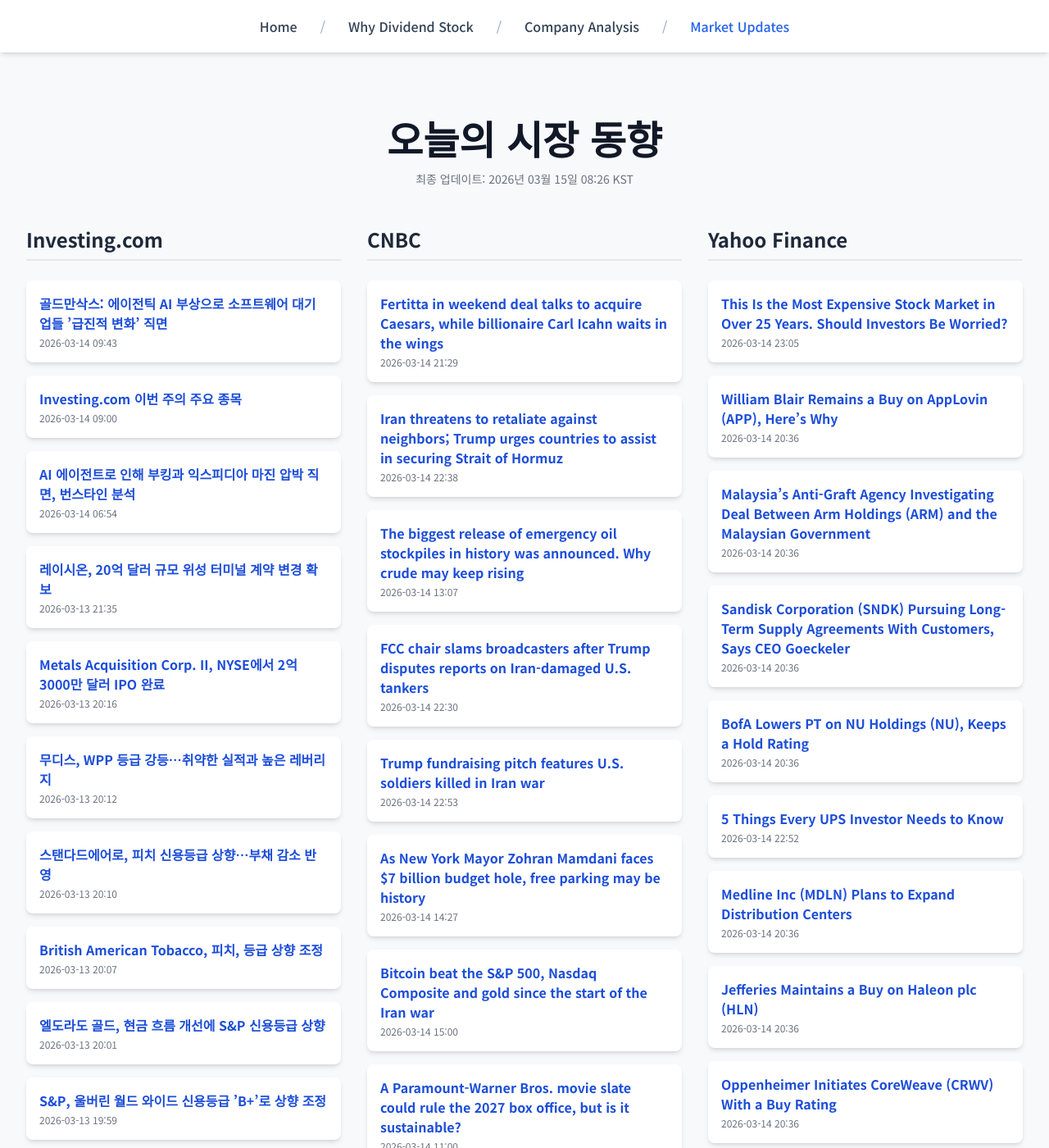
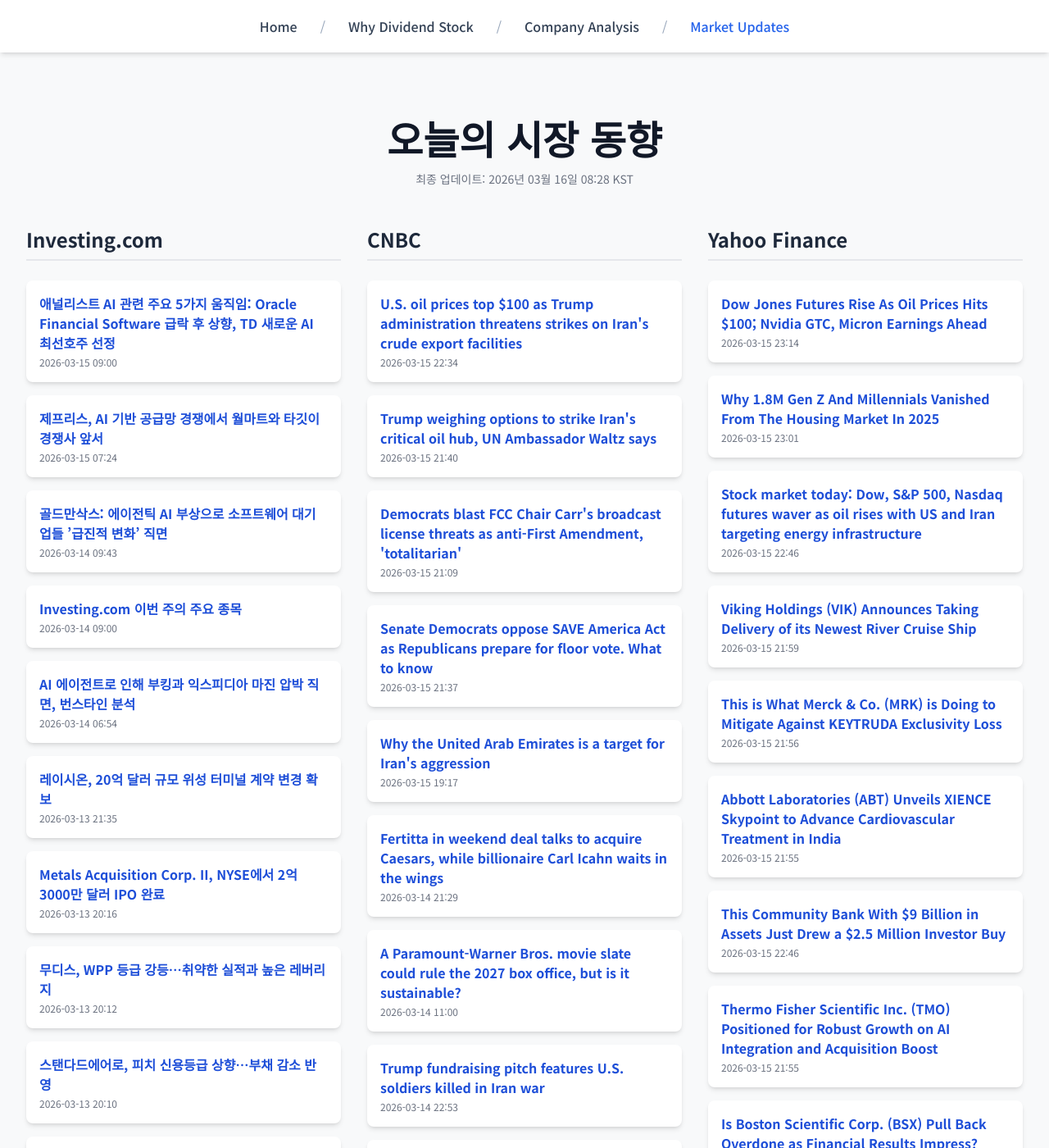
Before and after one commit to Kay-Hwang/my-company-analysis, a Jekyll site: the page built from market-updates.html, in a window 1280 px wide and 1400 px high. Shown: the whole window at 82% size. Built offline with Jekyll 4.4.1, drawn with Linux system fonts in a browser that asks for light colours; nearby versions of some CDN libraries; a script that is not in the unit is left out; some of the changed text lies outside the part shown.

Commit message:
Update daily data

```diff
--- a/_data/latest_data.json
+++ b/_data/latest_data.json
@@ -1,7 +1,19 @@
 {
-  "lastUpdated": "2026년 03월 15일 08:26 KST",
+  "lastUpdated": "2026년 03월 16일 08:28 KST",
   "news": {
     "investing": [
+      {
+        "title": "애널리스트 AI 관련 주요 5가지 움직임: Oracle Financial Software 급락 후 상향, TD 새로운 AI 최선호주 선정",
+        "link": "https://kr.investing.com/news/stock-market-news/article-1864234",
+        "pubDate": "2026-03-15 09:00:02",
+        "summary": "애널리스트 AI 관련 주요 5가지 움직임: Oracle Financial Software 급락 후 상향, TD 새로운 AI 최선호주 선정"
+      },
+      {
+        "title": "제프리스, AI 기반 공급망 경쟁에서 월마트와 타깃이 경쟁사 앞서",
+        "link": "https://kr.investing.com/news/stock-market-news/article-1864228",
+        "pubDate": "2026-03-15 07:24:46",
+        "summary": "제프리스, AI 기반 공급망 경쟁에서 월마트와 타깃이 경쟁사 앞서"
+      },
       {
         "title": "골드만삭스: 에이전틱 AI 부상으로 소프트웨어 대기업들 ’급진적 변화’ 직면",
         "link": "https://kr.investing.com/news/stock-market-news/article-1864122",
@@ -49,21 +61,39 @@
         "link": "https://kr.investing.com/news/stock-market-news/article-93CH-1863878",
         "pubDate": "2026-03-13 20:07:51",
         "summary": "British American Tobacco, 피치, 등급 상향 조정"
-      },
-      {
-        "title": "엘도라도 골드, 현금 흐름 개선에 S&P 신용등급 상향",
-        "link": "https://kr.investing.com/news/stock-market-news/article-93CH-1863870",
-        "pubDate": "2026-03-13 20:01:51",
-        "summary": "엘도라도 골드, 현금 흐름 개선에 S&P 신용등급 상향"
-      },
-      {
-        "title": "S&P, 울버린 월드 와이드 신용등급 ’B+’로 상향 조정",
-        "link": "https://kr.investing.com/news/stock-market-news/article-93CH-1863867",
-        "pubDate": "2026-03-13 19:59:57",
-        "summary": "S&P, 울버린 월드 와이드 신용등급 ’B+’로 상향 조정"
       }
     ],
     "cnbc": [
+      {
+        "title": "U.S. oil prices top $100 as Trump administration threatens strikes on Iran's crude export facilities",
+        "link": "https://www.cnbc.com/2026/03/15/oil-prices-today-iran-war.html",
+        "pubDate": "Sun, 15 Mar 2026 22:34:40 GMT",
+        "summary": "The U.S. strikes on Kharg Island and Trump's threat to hit Iran's oil infrastructure mark a major escalation in the war, according to JPMorgan."
+      },
+      {
+        "title": "Trump weighing options to strike Iran's critical oil hub, UN Ambassador Waltz says",
+        "link": "https://www.cnbc.com/2026/03/15/iran-war.html",
+        "pubDate": "Sun, 15 Mar 2026 21:40:46 GMT",
+        "summary": "Israel says it has killed two senior Iranian intelligence officials as oil loading reportedly resumes in the UAE's Fujairah port following a fire."
+      },
+      {
+        "title": "Democrats blast FCC Chair Carr's broadcast license threats as anti-First Amendment, 'totalitarian'",
+        "link": "https://www.cnbc.com/2026/03/15/trump-iran-war-fcc-carr-broadcast-license.html",
+        "pubDate": "Sun, 15 Mar 2026 21:09:45 GMT",
+        "summary": "Carr on Saturday blasted broadcasters shortly after President Donald Trump called reports that Iran struck five U.S. tanker planes \"fake news.\""
+      },
+      {
+        "title": "Senate Democrats oppose SAVE America Act as Republicans prepare for floor vote. What to know",
+        "link": "https://www.cnbc.com/2026/03/15/trump-save-america-act-senate-2026-elections.html",
+        "pubDate": "Sun, 15 Mar 2026 21:37:47 GMT",
+        "summary": "Senate Democrats remain opposed to SAVE America Act as Republicans prepare for floor vote this week. Here's what to know."
+      },
+      {
+        "title": "Why the United Arab Emirates is a target for Iran's aggression",
+        "link": "https://www.cnbc.com/2026/03/15/iran-us-war-uae-target-aggression.html",
+        "pubDate": "Sun, 15 Mar 2026 19:17:46 GMT",
+        "summary": "Iran is looking to test a state that has positioned itself as the Gulf's safest bridge between East and West — and the future of the region."
+      },
       {
         "title": "Fertitta in weekend deal talks to acquire Caesars, while billionaire Carl Icahn waits in the wings",
         "link": "https://www.cnbc.com/2026/03/14/fertitta-caesars-talks-casino-acquisition.html",
@@ -71,22 +101,10 @@
         "summary": "The deal, if it gets done, would not be finalized until early April and is not expected to close until 2027."
       },
       {
-        "title": "Iran threatens to retaliate against neighbors; Trump urges countries to assist in securing Strait of Hormuz",
-        "link": "https://www.cnbc.com/2026/03/13/trump-says-us-obliterated-military-targets-on-irans-kharg-island-but-didnt-wipe-out-oil-infrastructure.html",
-        "pubDate": "Sat, 14 Mar 2026 22:38:48 GMT",
-        "summary": "President Trump said in a Truth Social post that he directed U.S. Central Command to execute a bombing raid that \"obliterated\" military targets on Kharg Island."
-      },
-      {
-        "title": "The biggest release of emergency oil stockpiles in history was announced. Why crude may keep rising",
-        "link": "https://www.cnbc.com/2026/03/14/iran-war-iea-oil-stockpile-spr-strait-hormuz.html",
-        "pubDate": "Sat, 14 Mar 2026 13:07:11 GMT",
-        "summary": "Oil prices have surged more than 17% since the International Energy Agency announced the largest release of crude stockpiles in its 50-year history."
-      },
-      {
-        "title": "FCC chair slams broadcasters after Trump disputes reports on Iran-damaged U.S. tankers",
-        "link": "https://www.cnbc.com/2026/03/14/trump-iran-war-fcc-chair-carr-broadcasters.html",
-        "pubDate": "Sat, 14 Mar 2026 22:30:28 GMT",
-        "summary": "FCC Chair Brendan Carr blasted broadcasters shortly after President Donald Trump called reports that Iran struck five U.S. tanker planes \"fake news.\""
+        "title": "A Paramount-Warner Bros. movie slate could rule the 2027 box office, but is it sustainable?",
+        "link": "https://www.cnbc.com/2026/03/14/paramount-wbd-2027-movie-slate.html",
+        "pubDate": "Sat, 14 Mar 2026 11:00:01 GMT",
+        "summary": "Paramount CEO David Ellison has said he wants to make 30 movies a year and has franchises like Godzilla-Kong, Superman and Sonic the Hedgehog to lean on."
       },
       {
         "title": "Trump fundraising pitch features U.S. soldiers killed in Iran war",
@@ -95,96 +113,78 @@
         "summary": "The email solicitation to benefit Trump’s PAC also offers donors “private national security briefings.”"
       },
       {
-        "title": "As New York Mayor Zohran Mamdani faces $7 billion budget hole, free parking may be history",
-        "link": "https://www.cnbc.com/2026/03/14/mayor-zohran-mamdani-new-york-budget-deficit-parking-tax.html",
-        "pubDate": "Sat, 14 Mar 2026 14:27:41 GMT",
-        "summary": "New York City Mayor Zohran Mamdani is facing a $7 billion budget hole, and the free parking NYC residents have taken for granted may be a revenue opportunity."
+        "title": "Kalshi co-founder Luana Lopes Lara on the biggest prediction markets risks she has ever taken",
+        "link": "https://www.cnbc.com/2026/03/14/kalshi-prediction-markets-bet-luana-lopes-lara.html",
+        "pubDate": "Sat, 14 Mar 2026 14:42:44 GMT",
+        "summary": "Luana Lopes Lara, co-founder of prediction markets startup Kalshi, tells CNBC about the biggest bets she ever made on the way to billionaire status."
       },
       {
-        "title": "Bitcoin beat the S&P 500, Nasdaq Composite and gold since the start of the Iran war",
-        "link": "https://www.cnbc.com/2026/03/14/bitcoin-outperforms-sp-500-nasdaq-gold-since-the-start-of-iran-war.html",
-        "pubDate": "Sat, 14 Mar 2026 15:00:01 GMT",
-        "summary": "ProShares' Simeon Hyman is highlighting a bullish bitcoin trend."
-      },
-      {
-        "title": "A Paramount-Warner Bros. movie slate could rule the 2027 box office, but is it sustainable?",
-        "link": "https://www.cnbc.com/2026/03/14/paramount-wbd-2027-movie-slate.html",
-        "pubDate": "Sat, 14 Mar 2026 11:00:01 GMT",
-        "summary": "Paramount CEO David Ellison has said he wants to make 30 movies a year and has franchises like Godzilla-Kong, Superman and Sonic the Hedgehog to lean on."
-      },
-      {
-        "title": "IRS paper check changes trigger tax refund delays for more than 830,000 filers",
-        "link": "https://www.cnbc.com/2026/03/13/tax-refund-delays.html",
-        "pubDate": "Fri, 13 Mar 2026 18:48:09 GMT",
-        "summary": "Many filers could see tax refund delays amid the IRS shift away from paper checks. Here's what to know if you receive a CP53E notice."
-      },
-      {
-        "title": "Older women set to inherit most of $54 trillion in ‘great wealth transfer’ to widowed spouses",
-        "link": "https://www.cnbc.com/2026/03/14/great-wealth-transfer-widowed-spouses.html",
-        "pubDate": "Sat, 14 Mar 2026 13:30:01 GMT",
-        "summary": "Because females have longer life expectancies, most of the spousal transfer of assets due to death is expected to go to women. Advisors say they should prepare."
+        "title": "Top Wall Street analysts are bullish on these 3 dividend-paying energy stocks",
+        "link": "https://www.cnbc.com/2026/03/15/top-wall-street-analysts-are-bullish-on-these-3-dividend-paying-energy-stocks.html",
+        "pubDate": "Sun, 15 Mar 2026 11:42:17 GMT",
+        "summary": "TipRanks discusses three dividend-paying stocks, including Chord Energy and EOG Resources, that are highlighted by Wall Street's top pros."
       }
     ],
     "yahoo": [
       {
-        "title": "This Is the Most Expensive Stock Market in Over 25 Years. Should Investors Be Worried?",
-        "link": "https://finance.yahoo.com/news/most-expensive-stock-market-over-230500591.html",
-        "pubDate": "2026-03-14T23:05:00Z",
-        "summary": "This Is the Most Expensive Stock Market in Over 25 Years. Should Investors Be Worried?"
+        "title": "Dow Jones Futures Rise As Oil Prices Hits $100; Nvidia GTC, Micron Earnings Ahead",
+        "link": "https://www.investors.com/market-trend/stock-market-today/dow-jones-futures-oil-prices-iran-war-nvidia-gtc-micron-earnings/?src=A00220&yptr=yahoo",
+        "pubDate": "2026-03-15T23:14:57Z",
+        "summary": "Dow Jones Futures Rise As Oil Prices Hits $100; Nvidia GTC, Micron Earnings Ahead"
       },
       {
-        "title": "William Blair Remains a Buy on AppLovin (APP), Here’s Why",
-        "link": "https://finance.yahoo.com/news/william-blair-remains-buy-applovin-203620606.html",
-        "pubDate": "2026-03-14T20:36:20Z",
-        "summary": "William Blair Remains a Buy on AppLovin (APP), Here’s Why"
+        "title": "Why 1.8M Gen Z And Millennials Vanished From The Housing Market In 2025",
+        "link": "https://finance.yahoo.com/news/why-1-8m-gen-z-230109688.html",
+        "pubDate": "2026-03-15T23:01:09Z",
+        "summary": "Why 1.8M Gen Z And Millennials Vanished From The Housing Market In 2025"
       },
       {
-        "title": "Malaysia’s Anti-Graft Agency Investigating Deal Between Arm Holdings (ARM) and the Malaysian Government",
-        "link": "https://finance.yahoo.com/news/malaysia-anti-graft-agency-investigating-203619987.html",
-        "pubDate": "2026-03-14T20:36:19Z",
-        "summary": "Malaysia’s Anti-Graft Agency Investigating Deal Between Arm Holdings (ARM) and the Malaysian Government"
+        "title": "Stock market today: Dow, S&P 500, Nasdaq futures waver as oil rises with US and Iran targeting energy infrastructure",
+        "link": "https://finance.yahoo.com/news/live/stock-market-today-dow-sp-500-nasdaq-futures-waver-as-oil-rises-with-us-and-iran-targeting-energy-infrastructure-224643791.html",
+        "pubDate": "2026-03-15T22:46:43Z",
+        "summary": "Stock market today: Dow, S&P 500, Nasdaq futures waver as oil rises with US and Iran targeting energy infrastructure"
       },
       {
-        "title": "Sandisk Corporation (SNDK) Pursuing Long-Term Supply Agreements With Customers, Says CEO Goeckeler",
-        "link": "https://finance.yahoo.com/news/sandisk-corporation-sndk-pursuing-long-203617782.html",
-        "pubDate": "2026-03-14T20:36:17Z",
-        "summary": "Sandisk Corporation (SNDK) Pursuing Long-Term Supply Agreements With Customers, Says CEO Goeckeler"
+        "title": "Viking Holdings (VIK) Announces Taking Delivery of its Newest River Cruise Ship",
+        "link": "https://finance.yahoo.com/news/viking-holdings-vik-announces-taking-215903643.html",
+        "pubDate": "2026-03-15T21:59:03Z",
+        "summary": "Viking Holdings (VIK) Announces Taking Delivery of its Newest River Cruise Ship"
       },
       {
-        "title": "BofA Lowers PT on NU Holdings (NU), Keeps a Hold Rating",
-        "link": "https://finance.yahoo.com/news/bofa-lowers-pt-nu-holdings-203616578.html",
-        "pubDate": "2026-03-14T20:36:16Z",
-        "summary": "BofA Lowers PT on NU Holdings (NU), Keeps a Hold Rating"
+        "title": "This is What Merck & Co. (MRK) is Doing to Mitigate Against KEYTRUDA Exclusivity Loss",
+        "link": "https://finance.yahoo.com/news/merck-co-mrk-doing-mitigate-215651699.html",
+        "pubDate": "2026-03-15T21:56:51Z",
+        "summary": "This is What Merck & Co. (MRK) is Doing to Mitigate Against KEYTRUDA Exclusivity Loss"
       },
       {
-        "title": "5 Things Every UPS Investor Needs to Know",
-        "link": "https://finance.yahoo.com/news/5-things-every-ups-investor-225200903.html",
-        "pubDate": "2026-03-14T22:52:00Z",
-        "summary": "5 Things Every UPS Investor Needs to Know"
+        "title": "Abbott Laboratories (ABT) Unveils XIENCE Skypoint to Advance Cardiovascular Treatment in India",
+        "link": "https://finance.yahoo.com/news/abbott-laboratories-abt-unveils-xience-215549070.html",
+        "pubDate": "2026-03-15T21:55:49Z",
+        "summary": "Abbott Laboratories (ABT) Unveils XIENCE Skypoint to Advance Cardiovascular Treatment in India"
       },
       {
-        "title": "Medline Inc (MDLN) Plans to Expand Distribution Centers",
-        "link": "https://finance.yahoo.com/news/medline-inc-mdln-plans-expand-203614150.html",
-        "pubDate": "2026-03-14T20:36:14Z",
-        "summary": "Medline Inc (MDLN) Plans to Expand Distribution Centers"
+        "title": "This Community Bank With $9 Billion in Assets Just Drew a $2.5 Million Investor Buy",
+        "link": "https://finance.yahoo.com/news/community-bank-9-billion-assets-224614698.html",
+        "pubDate": "2026-03-15T22:46:14Z",
+        "summary": "This Community Bank With $9 Billion in Assets Just Drew a $2.5 Million Investor Buy"
       },
       {
-        "title": "Jefferies Maintains a Buy on Haleon plc (HLN)",
-        "link": "https://finance.yahoo.com/news/jefferies-maintains-buy-haleon-plc-203613155.html",
-        "pubDate": "2026-03-14T20:36:13Z",
-        "summary": "Jefferies Maintains a Buy on Haleon plc (HLN)"
+        "title": "Thermo Fisher Scientific Inc. (TMO) Positioned for Robust Growth on AI Integration and Acquisition Boost",
+        "link": "https://finance.yahoo.com/news/thermo-fisher-scientific-inc-tmo-215504441.html",
+        "pubDate": "2026-03-15T21:55:04Z",
+        "summary": "Thermo Fisher Scientific Inc. (TMO) Positioned for Robust Growth on AI Integration and Acquisition Boost"
       },
       {
-        "title": "Oppenheimer Initiates CoreWeave (CRWV) With a Buy Rating",
-        "link": "https://finance.yahoo.com/news/oppenheimer-initiates-coreweave-crwv-buy-203611677.html",
-        "pubDate": "2026-03-14T20:36:11Z",
-        "summary": "Oppenheimer Initiates CoreWeave (CRWV) With a Buy Rating"
+        "title": "Is Boston Scientific Corp. (BSX) Pull Back Overdone as Financial Results Impress?",
+        "link": "https://finance.yahoo.com/news/boston-scientific-corp-bsx-pull-215420535.html",
+        "pubDate": "2026-03-15T21:54:20Z",
+        "summary": "Is Boston Scientific Corp. (BSX) Pull Back Overdone as Financial Results Impress?"
       },
       {
-        "title": "GE HealthCare (GEHC) Receives FDA 510 (k) Clearance for View",
-        "link": "https://finance.yahoo.com/news/ge-healthcare-gehc-receives-fda-203535014.html",
-        "pubDate": "2026-03-14T20:35:35Z",
-        "summary": "GE HealthCare (GEHC) Receives FDA 510 (k) Clearance for View"
+        "title": "Gilead Sciences, Inc. (GILD): Growth Prospects Backed by Analyst Upgrades",
+        "link": "https://finance.yahoo.com/news/gilead-sciences-inc-gild-growth-215254838.html",
+        "pubDate": "2026-03-15T21:52:54Z",
+        "summary": "Gilead Sciences, Inc. (GILD): Growth Prospects Backed by Analyst Upgrades"
       }
     ]
   }
```
